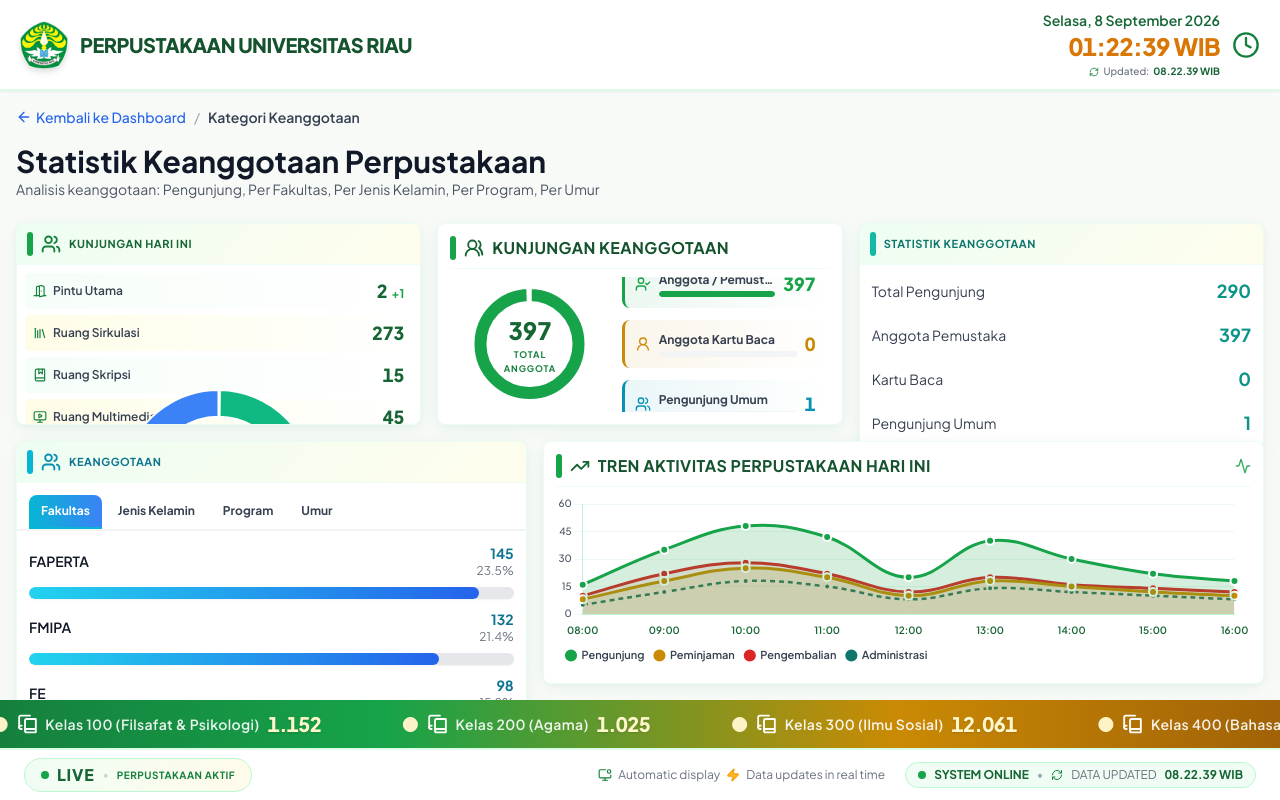
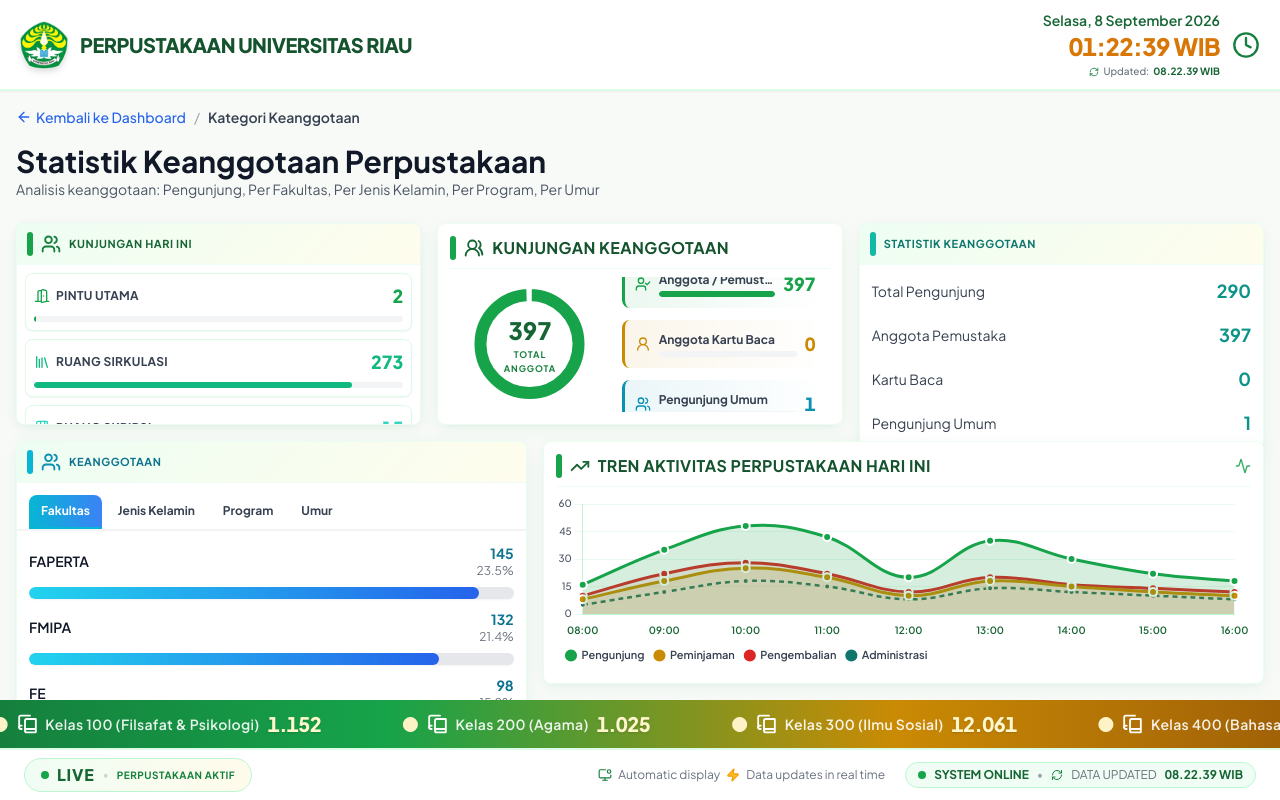
Before and after one commit to Idoo123456/UPA-Realtime-Dashboard, a React (Vite) app: page /membership in a window 1280 px wide. Built offline with nearby package versions, Linux system fonts and the light colour scheme.

Commit message:
refactor: replace doughnut charts with horizontal progress bars for a denser and more consistent layout

```diff
--- a/src/components/KPICards/TransactionInfoCard.tsx
+++ b/src/components/KPICards/TransactionInfoCard.tsx
@@ -43,12 +43,14 @@ export function TransactionInfoCard() {
       value: stats.books_currently_borrowed,
       icon: BookX,
       valueColor: "text-unri-green-700",
+      color: "#16a34a",
     },
     {
       label: "Member Pinjam",
       value: stats.members_currently_borrowing,
       icon: CircleUserRound,
       valueColor: "text-unri-green-700",
+      color: "#14b8a6",
     },
     {
       label: "Terlambat",
@@ -56,6 +58,7 @@ export function TransactionInfoCard() {
       icon: AlertTriangle,
       valueColor: "text-unri-red-600",
       isWarning: true,
+      color: "#ef4444",
     },
   ];
 
@@ -82,45 +85,50 @@ export function TransactionInfoCard() {
         </span>
       </div>
 
-      <div className="flex-1 p-2 overflow-hidden min-h-0 flex flex-col gap-1 justify-start">
-        {rows.map((r) => {
+      <div className="flex-1 p-2 overflow-y-auto min-h-0 flex flex-col gap-2">
+        {rows.map((r, i) => {
           const Icon = r.icon;
+          // Determine scale max based on group (first 3 vs last 3)
+          let maxVal = 1;
+          if (i < 3) {
+            maxVal = Math.max(stats.total_borrowing_all, stats.total_returning_all, stats.total_extension_all);
+          } else {
+            maxVal = Math.max(stats.books_currently_borrowed, stats.members_currently_borrowing, stats.overdue_books);
+          }
+          const pct = maxVal > 0 ? (r.value / maxVal) * 100 : 0;
+
           return (
             <div
               key={r.label}
-              className={`stat-row ${r.isWarning ? "!bg-unri-red-50/60" : ""}`}
+              className={`flex flex-col bg-white border rounded-lg p-2 shadow-sm shrink-0 ${r.isWarning ? "border-unri-red-200 bg-red-50/30" : "border-green-100"}`}
             >
-              <div className="flex items-center gap-2 min-w-0">
-                <Icon
-                  className={`h-4 w-4 shrink-0 ${
-                    r.isWarning ? "text-unri-red-500" : "text-unri-green-600"
-                  }`}
+              <div className="flex items-center justify-between mb-1.5">
+                <div className="flex items-center gap-1.5 min-w-0">
+                  <Icon
+                    className={`h-4 w-4 shrink-0`}
+                    style={{ color: r.color }}
+                  />
+                  <span className="text-xs font-bold text-gray-700 truncate uppercase tracking-wide">{r.label}</span>
+                </div>
+                <AnimatedNumber
+                  value={r.value}
+                  className={`text-lg font-black tabular-nums shrink-0 ml-1`}
+                  style={{ color: r.color }}
                 />
-                <span className="text-sm font-semibold text-gray-700 truncate">{r.label}</span>
               </div>
-              <AnimatedNumber
-                value={r.value}
-                className={`text-lg font-black ${r.valueColor} tabular-nums shrink-0 ml-1`}
-                showDelta
-                deltaColorClass={r.isWarning ? "text-unri-red-500" : "text-unri-green-500"}
-              />
+              <div className={`w-full h-1.5 rounded-full overflow-hidden ${r.isWarning ? "bg-red-100" : "bg-gray-100"}`}>
+                <div
+                  className="h-full rounded-full"
+                  style={{
+                    width: `${pct}%`,
+                    backgroundColor: r.color,
+                    transition: "width 1s ease-out",
+                  }}
+                />
+              </div>
             </div>
           );
         })}
-
-        {/* Visual Graphic to fill space */}
-        <div className="mt-auto mb-1 flex-1 min-h-0 flex items-center justify-center relative py-2">
-          <div className="w-full h-full relative flex items-center justify-center">
-            <Doughnut data={chartData} options={buildDonutOptions()} />
-            <div className="donut-center flex flex-col items-center">
-              <AnimatedNumber
-                value={totalTransactions}
-                className="text-xl md:text-2xl font-black text-unri-red-700 tabular-nums leading-none"
-              />
-              <span className="text-[8px] font-bold text-gray-400 uppercase tracking-widest mt-0.5">Transaksi</span>
-            </div>
-          </div>
-        </div>
       </div>
     </div>
   );
--- a/src/components/KPICards/VisitorsCard.tsx
+++ b/src/components/KPICards/VisitorsCard.tsx
@@ -37,43 +37,63 @@ export function VisitorsCard() {
         </span>
       </div>
 
-      <div className="flex-1 p-2 flex flex-col justify-start min-h-0 overflow-hidden">
-        <div className="flex flex-col gap-1.5">
-          {rows.map((r) => {
-            const Icon = r.icon;
-            return (
-              <div key={r.label} className="stat-row">
+      <div className="flex-1 p-2 flex flex-col gap-2 min-h-0 overflow-y-auto">
+        {rows.map((r) => {
+          const Icon = r.icon;
+          const pct = stats.total_visitors_today > 0 ? (r.value / stats.total_visitors_today) * 100 : 0;
+          return (
+            <div key={r.label} className="flex flex-col bg-white border border-green-100 rounded-lg p-2 shadow-sm shrink-0">
+              <div className="flex items-center justify-between mb-1.5">
                 <div className="flex items-center gap-1.5 min-w-0">
-                  <Icon className="h-3.5 w-3.5 text-unri-green-600 shrink-0" />
-                  <span className="text-xs font-semibold text-gray-700 truncate">
+                  <Icon className="h-4 w-4 text-unri-green-600 shrink-0" style={{ color: r.color }} />
+                  <span className="text-xs font-bold text-gray-700 truncate uppercase tracking-wide">
                     {r.label}
                   </span>
                 </div>
                 <AnimatedNumber
                   value={r.value}
-                  className="text-lg font-black text-unri-green-700 tabular-nums shrink-0 ml-1"
-                  showDelta
-                  deltaColorClass="text-unri-green-500"
+                  className="text-lg font-black tabular-nums shrink-0 ml-1"
+                  style={{ color: r.color }}
                 />
               </div>
-            );
-          })}
-        </div>
+              <div className="w-full h-1.5 rounded-full overflow-hidden bg-gray-100">
+                <div
+                  className="h-full rounded-full"
+                  style={{
+                    width: `${pct}%`,
+                    backgroundColor: r.color,
+                    transition: "width 1s ease-out",
+                  }}
+                />
+              </div>
+            </div>
+          );
+        })}
 
-        {/* Visual Graphic to fill space */}
-        <div className="mt-auto mb-1 flex-1 min-h-0 flex items-center justify-center relative py-2">
-          <div className="w-full h-full relative flex items-center justify-center">
-            <Doughnut data={chartData} options={buildDonutOptions()} />
-            <div className="donut-center flex flex-col items-center">
-              <AnimatedNumber
-                value={stats.total_visitors_today}
-                className="text-xl md:text-2xl font-black text-unri-green-700 tabular-nums leading-none"
-              />
-              <span className="text-[8px] font-bold text-gray-400 uppercase tracking-widest mt-0.5">Total</span>
-            </div>
+        <div
+          className="pt-2 mt-auto"
+          style={{
+            borderTop: "1px dashed rgba(22, 163, 74, 0.2)",
+          }}
+        >
+          <div
+            className="rounded-lg px-3 py-2 flex items-center justify-between"
+            style={{
+              background:
+                "linear-gradient(135deg, rgba(22, 163, 74, 0.08) 0%, rgba(22, 163, 74, 0.02) 100%)",
+            }}
+          >
+            <p className="text-[11px] font-bold uppercase tracking-wider text-unri-green-600/80">
+              Total Pengunjung
+            </p>
+            <AnimatedNumber
+              value={stats.total_visitors_today}
+              className="text-3xl font-black text-unri-green-700 tabular-nums"
+              showDelta
+              deltaColorClass="text-unri-green-500"
+            />
           </div>
         </div>
-
       </div>
     </div>
   );
```
